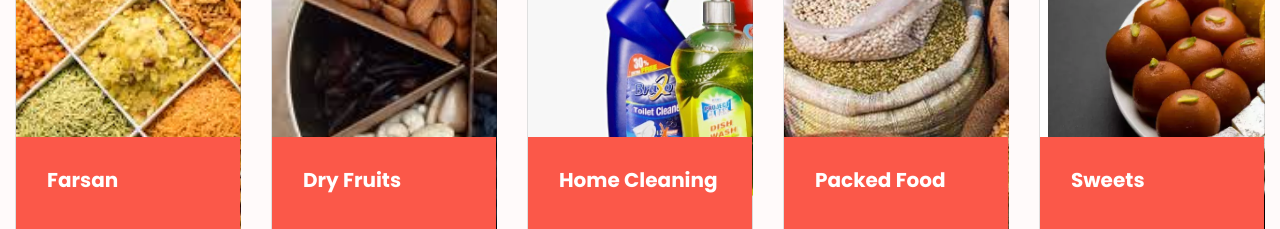
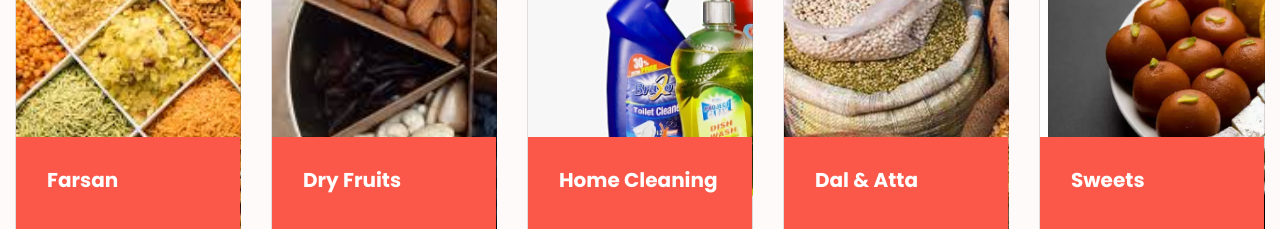
Before and after one commit to VerTech-India/new-central-store, a plain HTML site: page index.html in a window 1280 px wide. Shown: the part 2020-2249 px from the top of the page. Drawn offline with Linux system fonts and the light colour scheme.

Commit message:
name change

```diff
--- a/index.html
+++ b/index.html
@@ -275,7 +275,7 @@
                         <div class='card card5' style="height: 30px;width: auto;">
 
                             <div class='info'>
-                              <h1 class='title'>Packed Food</h1>
+                              <h1 class='title'>Dal & Atta</h1>
                               <p class='description'></p>
                               <div class="main-text-button">
                                   <div class="scroll-to-section"><a href="https://wa.me/+919619506999"> <i class="fa fa-angle-down"></i></a></div>
```
